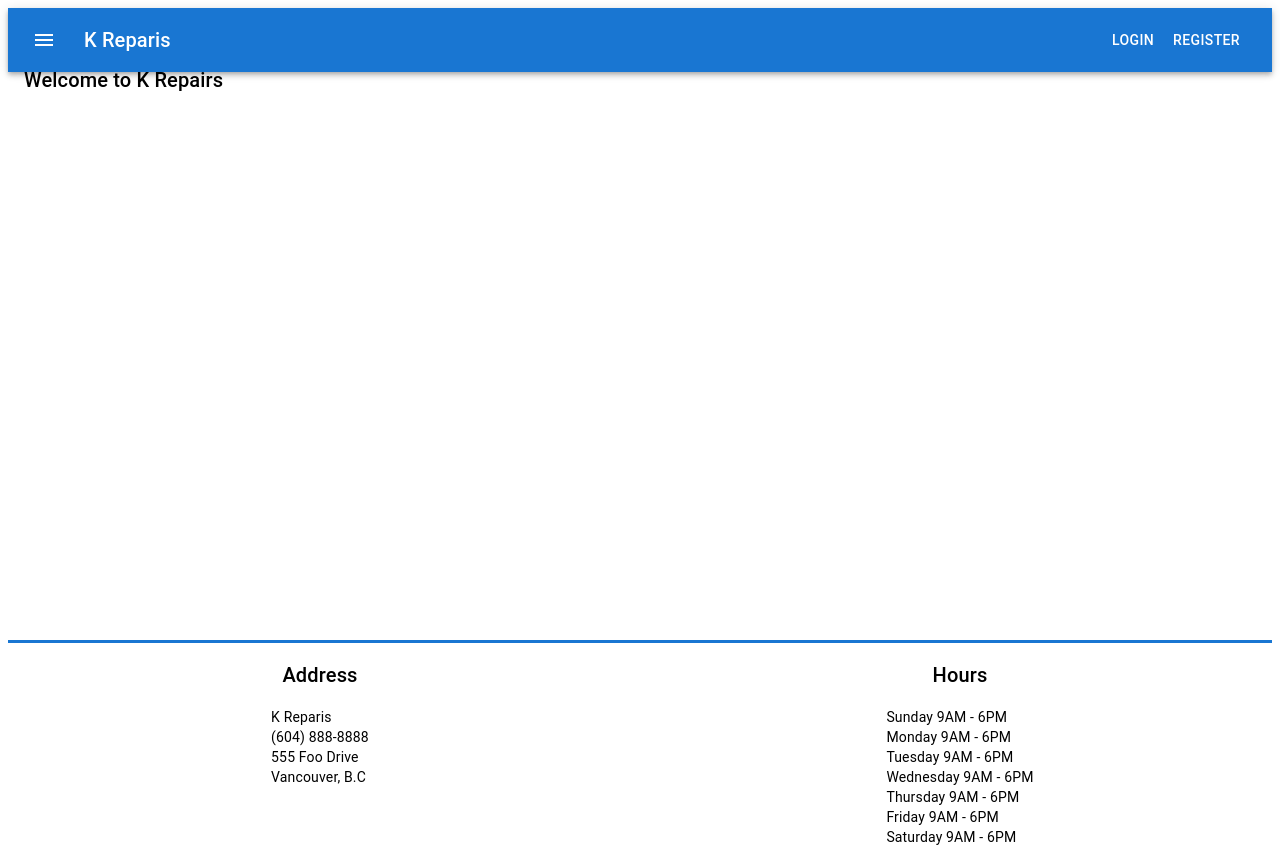
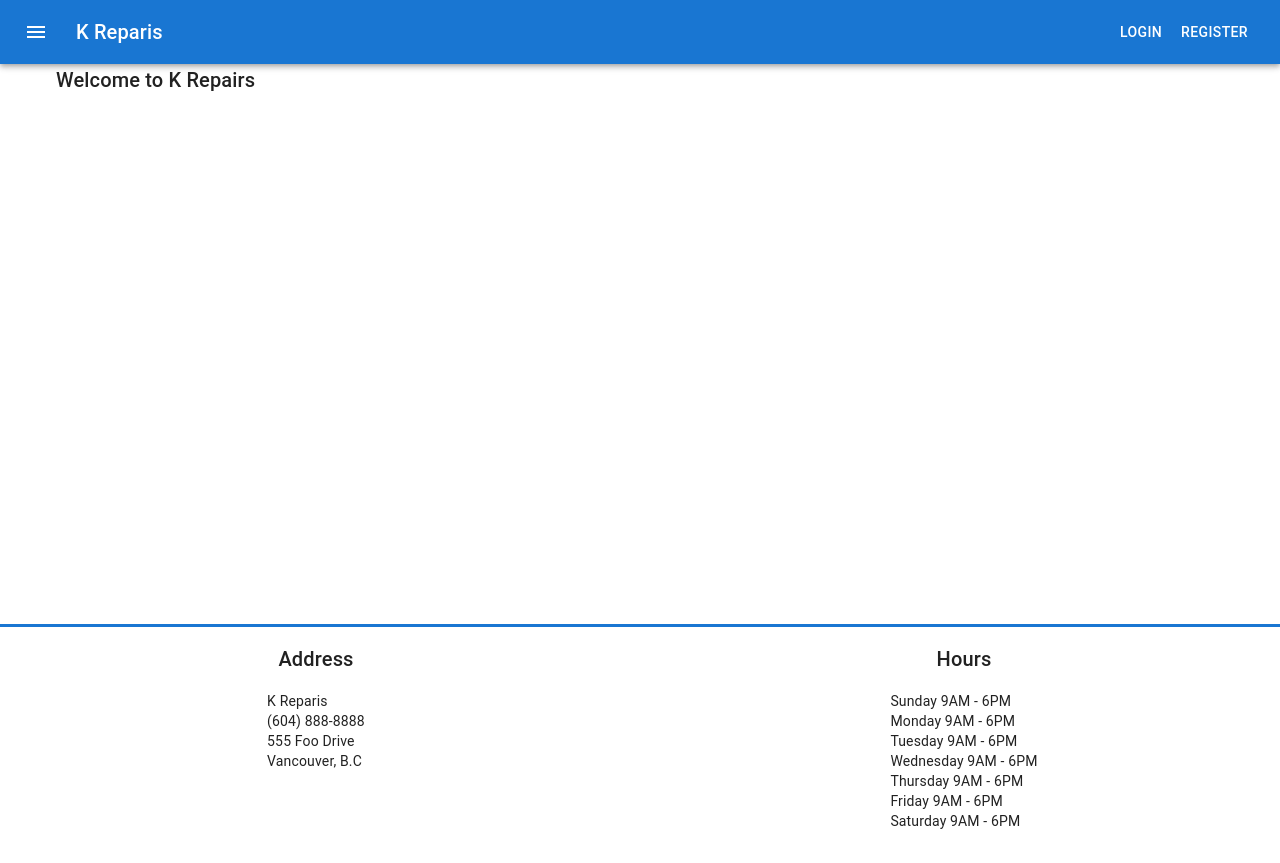
Before and after one commit to kanemds/MERN-E-commerce-project, a React (Create React App) app in the folder client/: page / in a window 1280 px wide. Built offline with nearby package versions, Linux system fonts and the light colour scheme.

Commit message:
set all pages have default height and width

```diff
--- a/client/src/App.js
+++ b/client/src/App.js
@@ -1,6 +1,7 @@
 import { BrowserRouter, Route, Routes } from 'react-router-dom'
 import Layout from './components/Layout'
 import Public from './pages/Public'
+
 
 function App() {
   return (
@@ -8,9 +9,10 @@ function App() {
       <Routes>
         <Route path='/' element={<Layout />} >
           <Route index element={<Public />} />
-
         </Route>
       </Routes>
+
+
 
     </BrowserRouter >
   )
--- a/client/src/components/Layout.js
+++ b/client/src/components/Layout.js
@@ -1,16 +1,24 @@
-import { Outlet } from "react-router-dom"
-import { Box } from "@mui/material"
 
 import React from 'react'
+import { Outlet } from 'react-router-dom'
+import { styled } from '@mui/material/styles'
+import Footer from "./Footer"
 import Navbar from "./Navbar"
-import Footer from "./Footer"
+import { Container } from "@mui/system"
+
+const Wrapper = styled(Container)(() => ({
+  minHeight: '70vh',
+  minWidth: '95vw'
+}))
 
 
 const Layout = () => {
   return (
     <>
       <Navbar />
-      <Outlet />
+      <Wrapper>
+        <Outlet />
+      </Wrapper>
       <Footer />
     </>
   )
--- a/client/src/components/Navbar.js
+++ b/client/src/components/Navbar.js
@@ -1,15 +1,15 @@
 import React from 'react'
 import AppBar from '@mui/material/AppBar'
-import Box from '@mui/material/Box'
-import Toolbar from '@mui/material/Toolbar'
-import Typography from '@mui/material/Typography'
-import Button from '@mui/material/Button'
-import IconButton from '@mui/material/IconButton'
+import { Box, Toolbar, Typography, Button, IconButton } from '@mui/material'
 import MenuIcon from '@mui/icons-material/Menu'
+import { useNavigate } from 'react-router-dom'
 
 const Navbar = () => {
+
+  const navigate = useNavigate()
+
   return (
-    <Box sx={{ flexGrow: 1, height: '5vh' }}>
+    <Box sx={{ flexGrow: 1 }}>
       <AppBar position="static">
         <Toolbar>
           <IconButton
@@ -24,8 +24,8 @@ const Navbar = () => {
           <Typography variant="h6" component="div" sx={{ flexGrow: 1 }}>
             K Reparis
           </Typography>
-          <Button color="inherit">Login</Button>
-          <Button color="inherit">Register</Button>
+          <Button color="inherit" onClick={() => navigate('/login')}>Login</Button>
+          <Button color="inherit" onClick={() => navigate('/register')}>Register</Button>
         </Toolbar>
       </AppBar>
     </Box>
--- a/client/src/index.js
+++ b/client/src/index.js
@@ -1,10 +1,12 @@
 import React from 'react'
 import ReactDOM from 'react-dom/client'
 import App from './App'
+import CssBaseline from '@mui/material/CssBaseline'
 
 const root = ReactDOM.createRoot(document.getElementById('root'))
 root.render(
   <React.StrictMode>
+    <CssBaseline />
     <App />
   </React.StrictMode>
 );
--- a/client/src/pages/Public.js
+++ b/client/src/pages/Public.js
@@ -4,7 +4,7 @@ import React from 'react'
 
 const Public = () => {
   return (
-    <Box sx={{ height: '70vh', m: 2 }}>
+    <Box >
       <Typography variant='h6'>Welcome to K Repairs</Typography>
 
 
```
Also changed, not shown: client/src/components/Login.js (+9 -0 lines).
